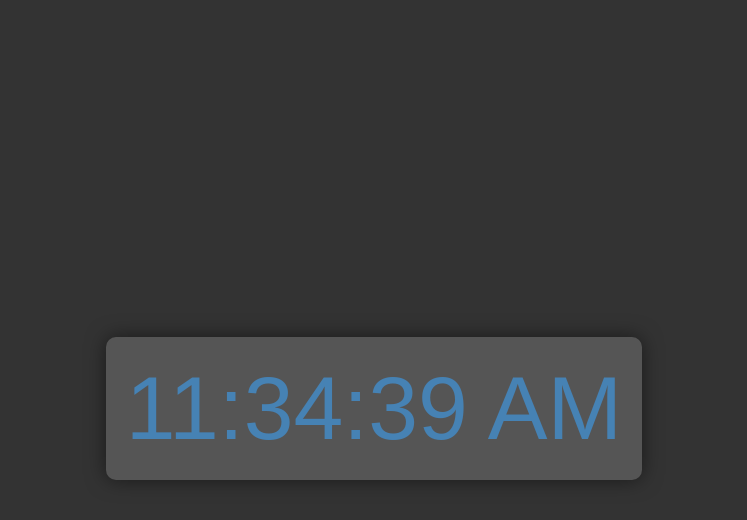
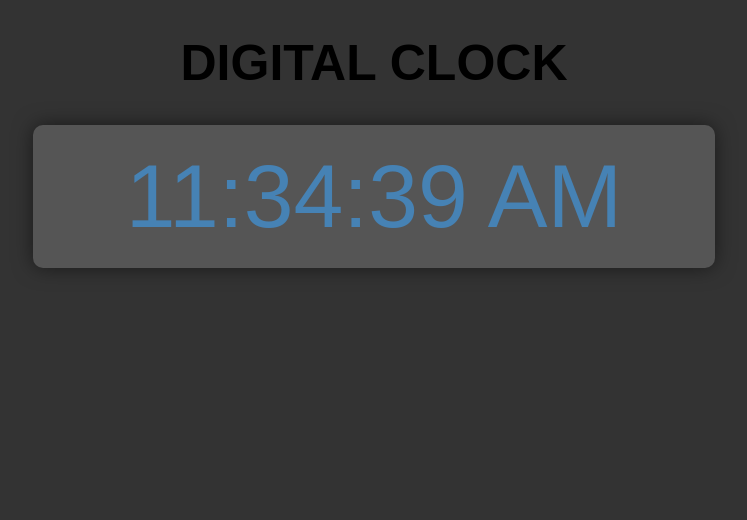
Before and after one commit to pittu777/clock, a plain HTML site: page index.html in a window 1280 px wide. Shown: the whole page, without its empty margins (266-1013 px from the left). Drawn offline with Linux system fonts and the light colour scheme.

Commit message:
Update HTML, CSS, and JS files

```diff
--- a/index.html
+++ b/index.html
@@ -10,10 +10,14 @@
 
 </head>
 <body>
+    <div>
+        <h1>DIGITAL CLOCK</h1>
+        <div id="clock" >
+            <!-- 10:10:01 -->
+        </div>
+    </div>
 
-    <div id="clock">
-        <!-- 10:10:01 -->
-    </div>
+
    <script src="index.js"></script>
 </body>
 </html>
--- a/style.css
+++ b/style.css
@@ -1,21 +1,37 @@
 body {
-    display: flex;
     justify-content: center;
     align-items: center;
-    height: 100vh;
+    /* height: 100vh; */
     background-color: #333;
     color: #fff;
     font-family: Arial, sans-serif;
 }
+h1{
+  display: flex;
+  justify-content: center;
+    align-items: center;
+    font-size: 50px;
+    color: black;
+
+}
+
 #clock{
     text-align: center;
-    font-size: 10vw;
+    /* font-size: 10vw; */
     padding: 20px;
     background-color: #555;
     border-radius: 10px;
     box-shadow: 0 0 20px rgba(0,0,0,0.5);
+    display: flex;
+  justify-content: center;
+    align-items: center;
+    margin: 0 23%;
+    transition: transform 0.3s ease-in-out;
+    cursor: pointer;
 }
-
+#clock:hover{
+  transform: scale(1.05);
+}
 
 @media only screen and (min-width: 600px) {
     /* Styles for iPads */
```
